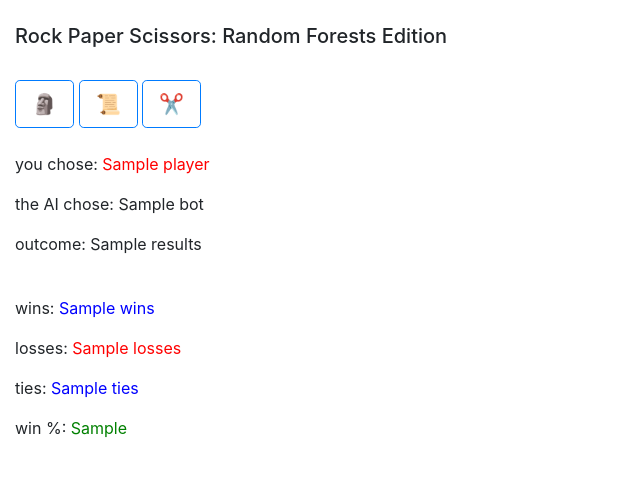
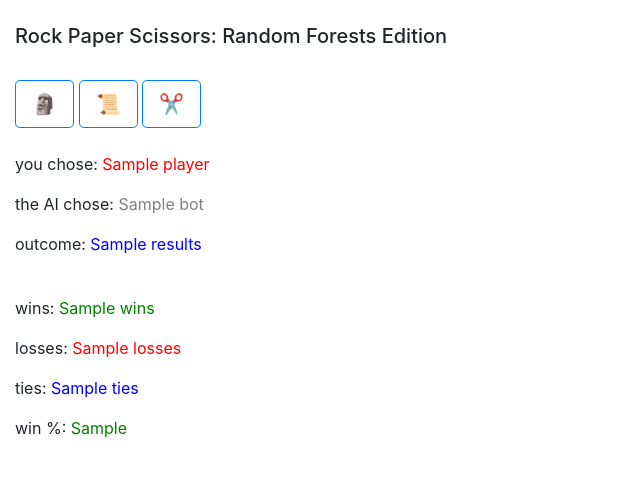
Before and after one commit to kfrncs/bot_paper_scissors, a Flask app: template templates/index.html in a window 1280 px wide. Shown: the top 477 px of the page, without its empty margins (0-640 px from the left). Run offline with Flask 2, Linux system fonts and the light colour scheme; the template is opened without the code that fills it: most values are stand-ins (such as "Sample title", 1, 10 or a date in 2020); parts of the project's set-up code (start-up, migrations or seed data) failed here and were passed over; some libraries are stand-ins or nearby versions.

Commit message:
color changes

```diff
--- a/templates/index.html
+++ b/templates/index.html
@@ -25,10 +25,10 @@
     <br>
     <div class="container-fluid">
       <p>you chose: <font color="red">{{ game['player'] }}</font></p>
-      <p>the AI chose: {{ game['bot'] }}</p>
-      <p>outcome: {{ game['results'] }}</p>
+      <p>the AI chose: <font color='gray'>{{ game['bot'] }}</font></p>
+      <p>outcome: <font color="blue"> {{ game['results'] }} </font></p>
       <br>
-      <p>wins: <font color="blue">{{ game['wins'] }}</font></p>
+      <p>wins: <font color="green">{{ game['wins'] }}</font></p>
       <p>losses: <font color="red">{{ game['losses'] }}</font></p>
       <p>ties: <font color="blue">{{ game['ties'] }}</font></p>
     </div>
```
Also changed, not shown: app.py (line endings or trailing spaces).
